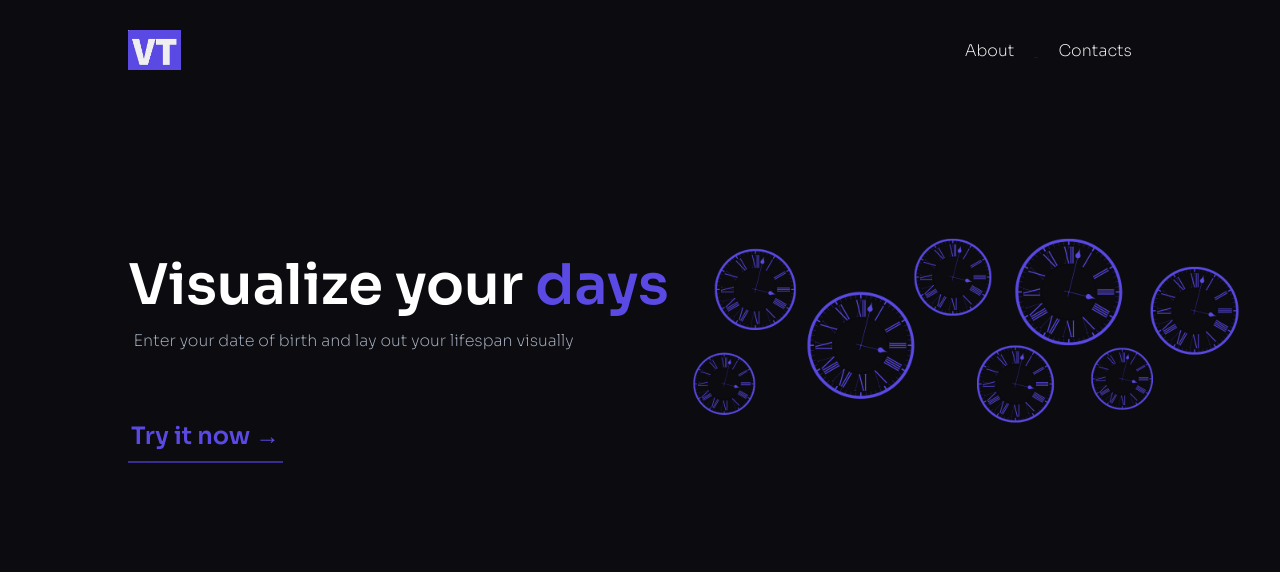
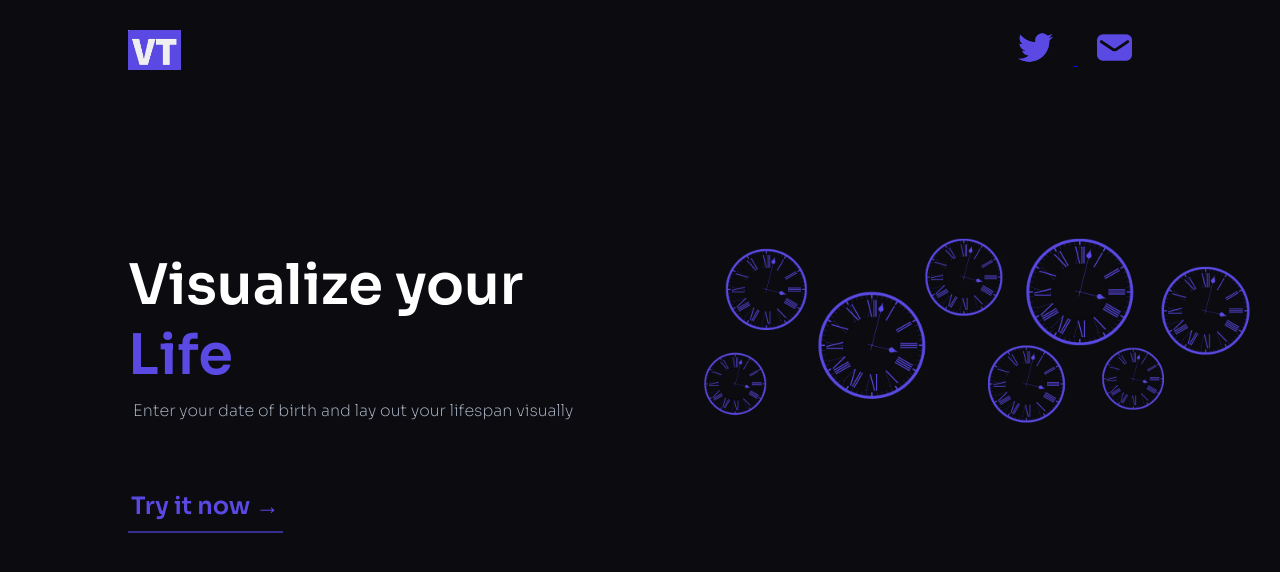
Before and after one commit to SamGMK/Read-Party, a plain HTML site: page index.html in a window 1280 px wide. Drawn offline with Linux system fonts and the light colour scheme.

Commit message:
added links

```diff
--- a/index.html
+++ b/index.html
@@ -6,6 +6,7 @@
   <meta charset="UTF-8">
   <meta name="viewport" content="width=device-width, initial-  scale=1.0">
   <title>Visualize Time</title>
+  <link rel="icon" type="image/x-icon" href="logo.png">
 </head>
 
 <body>
@@ -14,18 +15,19 @@
     <nav>
       <ul class="nav-links">
         <a href="#" target="_blank">
-          <li>About</li>
+          <li><img src="twitter.png" width="35px"> </li>
         </a>
         <a href="#" target="_blank">
-          <li>Contacts</li>
+          <li><img src="mail.png" width="35px"> </li>
         </a>
       </ul>
     </nav>
   </header>
+
   <body>
     <section>
       <div class="hero-section">
-      <h1>Visualize your <span>days</span></h1>
+        <h1>Visualize your <span>Life</span></h1>
         <h3>Enter your date of birth and lay out your lifespan visually</h3>
         <button>Try it now &rarr; </button>
       </div>
--- a/style.css
+++ b/style.css
@@ -103,4 +103,5 @@ button:hover{
   width:600px;
   height:200px;
   margin-top:30px;
+  margin-left:40px;
 }
```
Also changed, not shown: mail.png (added), twitter.png (added). Lines whose indentation alone changed are shown as unchanged.
